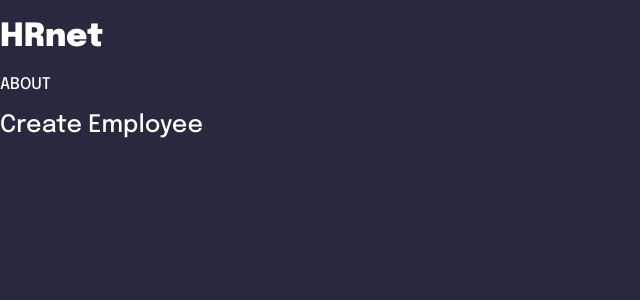
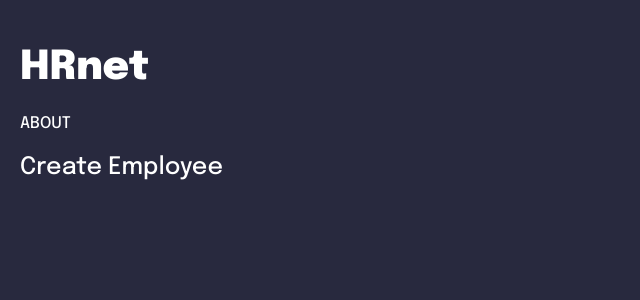
Before and after one commit to IvanaRP/ivana, a React (Create React App) app in the folder ivanaapp/: page /about in a window 1280 px wide. Shown: the top 300 px of the page, without its empty margins (0-640 px from the left). Built offline with nearby package versions, Linux system fonts and the light colour scheme.

Commit message:
css
css home page

```diff
--- a/ivanaapp/src/Pages/Home/index.jsx
+++ b/ivanaapp/src/Pages/Home/index.jsx
@@ -3,22 +3,28 @@ import React from "react";
 
 import Navigation from "../../Components/Navigation";
 import "../../styles/home.css";
+import logoIV from "../../assets/logoIV.png";
 
 function Home() {
   return (
     <>
+      <div className="globalWrapper">
         <Navigation></Navigation>
 
         <div className="homeWrapper">
           <div className="homeContainer">
+            <img src={logoIV} className="logo" alt="logo" />
             <h1>Hej I’m Ivana !</h1>
             <h2>
               Application developer, focused on beautiful and USEFUL APP.
               Currently based in Copenhagen, Denmark.
+            </h2>
+            <h2>
               <Link to="/employee-list" className="homeWrapper-link">
                 This is my potfolio.
               </Link>
             </h2>
+          </div>
         </div>
       </div>
     </>
--- a/ivanaapp/src/styles/home.css
+++ b/ivanaapp/src/styles/home.css
@@ -1,3 +1,18 @@
+.globalWrapper {
+  display: flex;
+  flex-direction: column;
+}
+.homeWrapper {
+  display: flex;
+  flex-direction: row;
+}
+
+.homeContainer {
+  display: flex;
+  flex-direction: column;
+  margin: 20px;
+}
+
 h1 {
   font-weight: 900;
 }
--- a/ivanaapp/src/styles/main.css
+++ b/ivanaapp/src/styles/main.css
@@ -27,4 +27,18 @@ a:active {
 
 h1 {
   font-weight: bold;
+  font-size: 2.5em;
 }
+h2 {
+  font-size: 1.5em;
+  line-height: 32px;
+}
+
+.logo {
+  border-radius: 50%;
+  padding: 20px;
+  width: 200px;
+  height: 200px;
+  margin: auto;
+  margin-top: 30px;
+}
```
Also changed, not shown: ivanaapp/src/assets/logoIV.png (added), 1 other file (tests, documents, lock files or other folders). Lines whose indentation alone changed are shown as unchanged.
